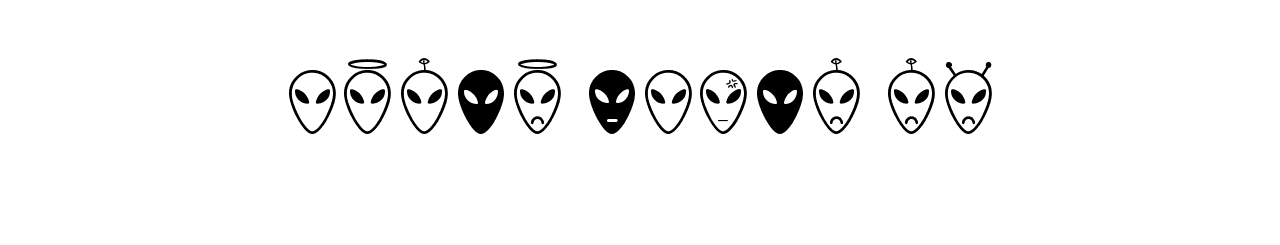
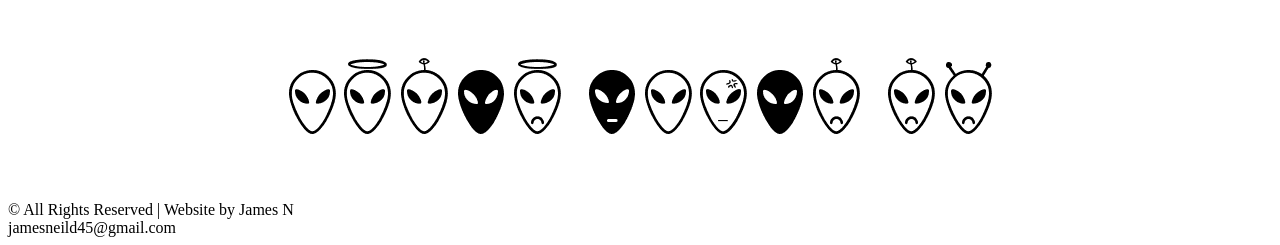
Before and after one commit to jamesdexster/Invazion, a plain HTML site: page index.html in a window 1280 px wide. Shown: the part 622-867 px from the top of the page. Before the commit the page ends 831 px from the top, so only its background shows below. Drawn offline with Linux system fonts and the light colour scheme.

Commit message:
Footer Added

```diff
--- a/index.html
+++ b/index.html
@@ -45,6 +45,8 @@
 <div class="dl1"><a href="https://drive.google.com/uc?export=download&id=1oUaCouWpaxCqjxh8GpqjQpBQdqedhfEY">CLICK HERE</a></div>
 
 <div class="alienfaces"><img src="images/Alien-faces.png" alt="alienfaces"></div>
+
+<footer>© All Rights Reserved | Website by James N<br>jamesneild45@gmail.com</footer>
 </div>
 </body>
 </html>
```
